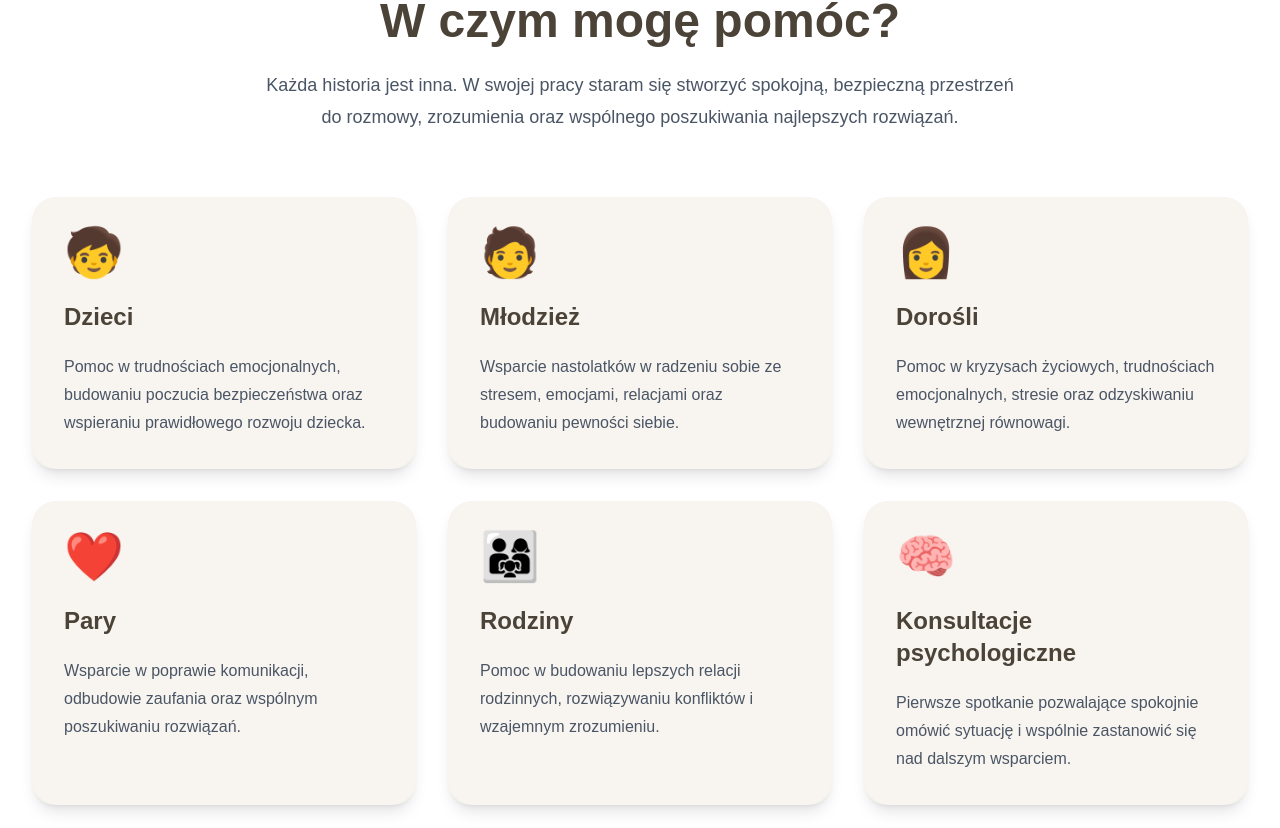
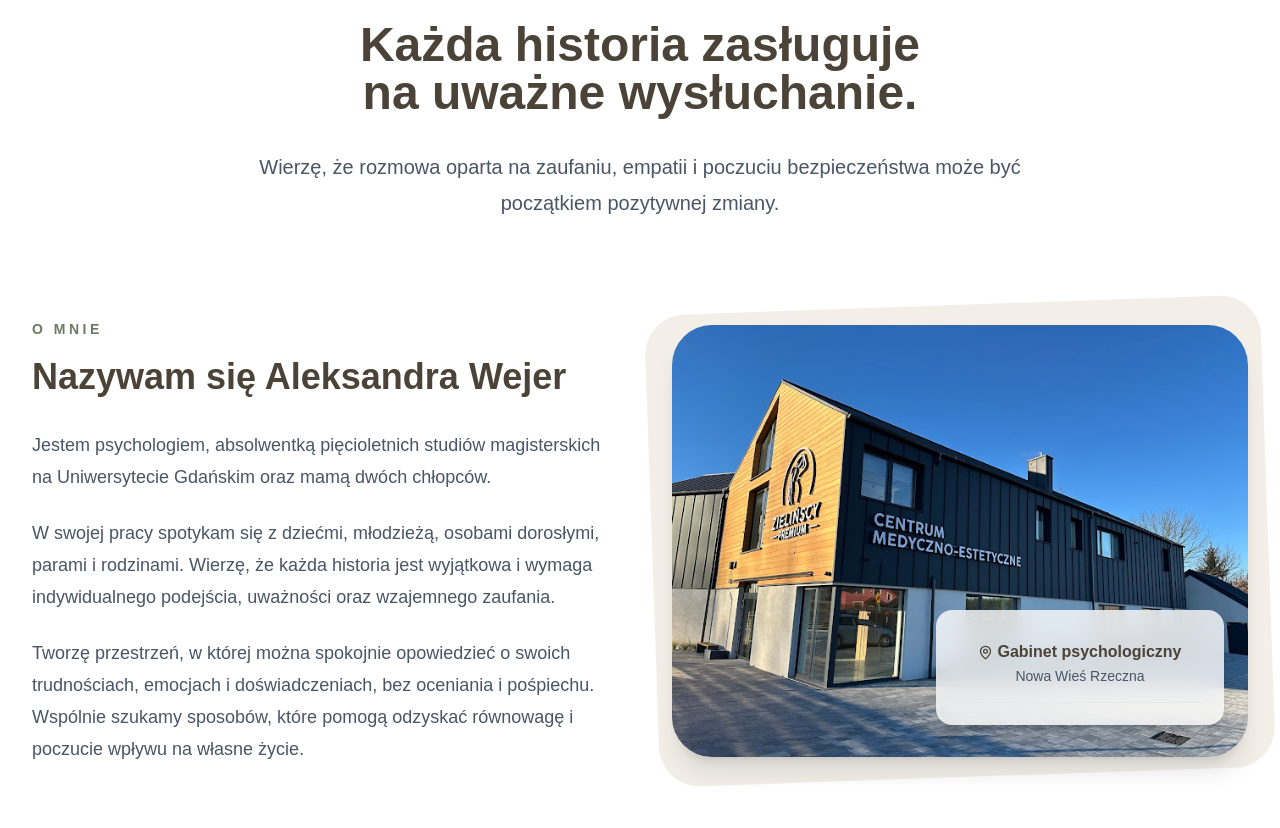
Before and after one commit to xiaomilancer-lab/aleksandra-wejer, a Next.js app: page / in a window 1280 px wide. Shown: the part 1272-2100 px from the top of the page. Built offline with nearby package versions, Linux system fonts and the light colour scheme.

Commit message:
Dopracowano sekcję About

```diff
--- a/app/components/About.tsx
+++ b/app/components/About.tsx
@@ -0,0 +1,114 @@
+import Image from "next/image";
+import { MapPin } from "lucide-react";
+
+export default function About() {
+  return (
+    <section className="bg-white py-28">
+      <div className="max-w-7xl mx-auto px-8">
+
+        {/* Nagłówek */}
+
+        <div className="text-center max-w-3xl mx-auto">
+          <span className="text-sm tracking-[0.35em] uppercase text-[#6D7A62] font-semibold">
+            Poznajmy się
+          </span>
+
+          <h2 className="mt-5 text-4xl lg:text-5xl font-bold text-[#4B4338]">
+            Każda historia zasługuje
+            <br />
+            na uważne wysłuchanie.
+          </h2>
+
+          <p className="mt-8 text-xl leading-9 text-gray-600">
+            Wierzę, że rozmowa oparta na zaufaniu,
+            empatii i poczuciu bezpieczeństwa
+            może być początkiem pozytywnej zmiany.
+          </p>
+        </div>
+
+        {/* Treść */}
+
+        <div className="mt-24 grid lg:grid-cols-2 gap-16 items-center">
+
+          {/* Lewa kolumna */}
+
+          <div>
+
+            <span className="text-[#6D7A62] font-semibold uppercase tracking-[0.25em] text-sm">
+              O mnie
+            </span>
+
+            <h3 className="mt-4 text-3xl lg:text-4xl font-bold text-[#4B4338]">
+              Nazywam się Aleksandra Wejer
+            </h3>
+
+            <p className="mt-8 text-lg leading-8 text-gray-600">
+              Jestem psychologiem, absolwentką pięcioletnich
+              studiów magisterskich na Uniwersytecie Gdańskim
+              oraz mamą dwóch chłopców.
+            </p>
+
+            <p className="mt-6 text-lg leading-8 text-gray-600">
+              W swojej pracy spotykam się z dziećmi, młodzieżą, osobami dorosłymi,
+parami i rodzinami. Wierzę, że każda historia jest wyjątkowa i wymaga
+indywidualnego podejścia, uważności oraz wzajemnego zaufania.
+            </p>
+
+            <p className="mt-6 text-lg leading-8 text-gray-600">
+              Tworzę przestrzeń, w której można spokojnie opowiedzieć o swoich
+trudnościach, emocjach i doświadczeniach, bez oceniania i pośpiechu.
+Wspólnie szukamy sposobów, które pomogą odzyskać równowagę i poczucie
+wpływu na własne życie.
+            </p>
+
+          </div>
+
+          {/* Prawa kolumna */}
+
+          <div className="relative">
+
+            <div className="absolute -inset-5 bg-[#F3EFE8] rounded-[40px] -rotate-2"></div>
+
+            <div className="relative overflow-hidden rounded-[40px] shadow-xl">
+
+  <Image
+    src="/images/gabinet.jpg"
+    alt="Gabinet psychologiczny Aleksandry Wejer"
+    width={700}
+    height={500}
+    className="w-full h-auto"
+  />
+
+
+
+    <div className="absolute bottom-8 right-6 w-72 rounded-2xl bg-white/80 backdrop-blur-md px-5 py-1.5 shadow-lg">
+
+  <div className="mt-6 flex justify-center items-center gap-1 text-[#4B4338] font-semibold">
+
+    <MapPin size={15} />
+
+    <span className="whitespace-nowrap">
+      Gabinet psychologiczny
+    </span>
+
+  </div>
+
+  <p className="mt-0.5 text-center text-gray-600 text-sm">
+    Nowa Wieś Rzeczna
+  </p>
+
+    <div className="my-4 h-px bg-gray-200"></div>
+
+
+  </div>
+
+</div>
+
+          </div>
+
+        </div>
+
+      </div>
+    </section>
+  );
+}
--- a/app/page.tsx
+++ b/app/page.tsx
@@ -1,5 +1,6 @@
 import Quote from "./components/Quote";
 import Hero from "./components/Hero";
+import About from "./components/About";
 import Services from "./components/Services";
 import Contact from "./components/Contact";
 import LocalBusinessSchema from "./components/LocalBusinessSchema";
@@ -14,6 +15,8 @@ export default function Home() {
 
       <Hero />
 
+      <About />
+
       <Services />
 
       <Contact />
```
